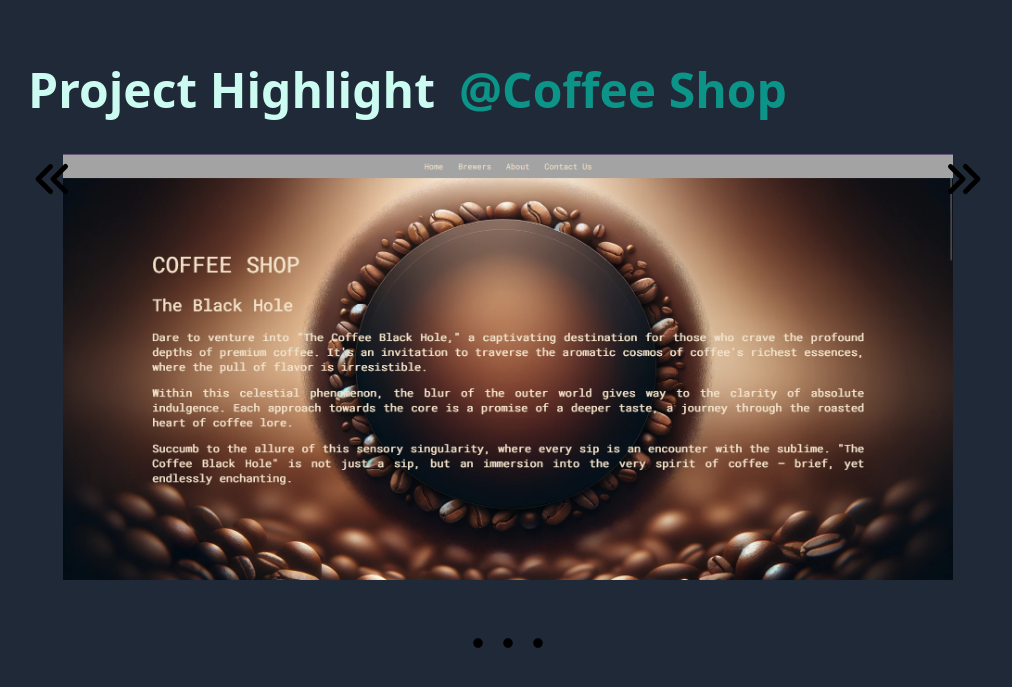
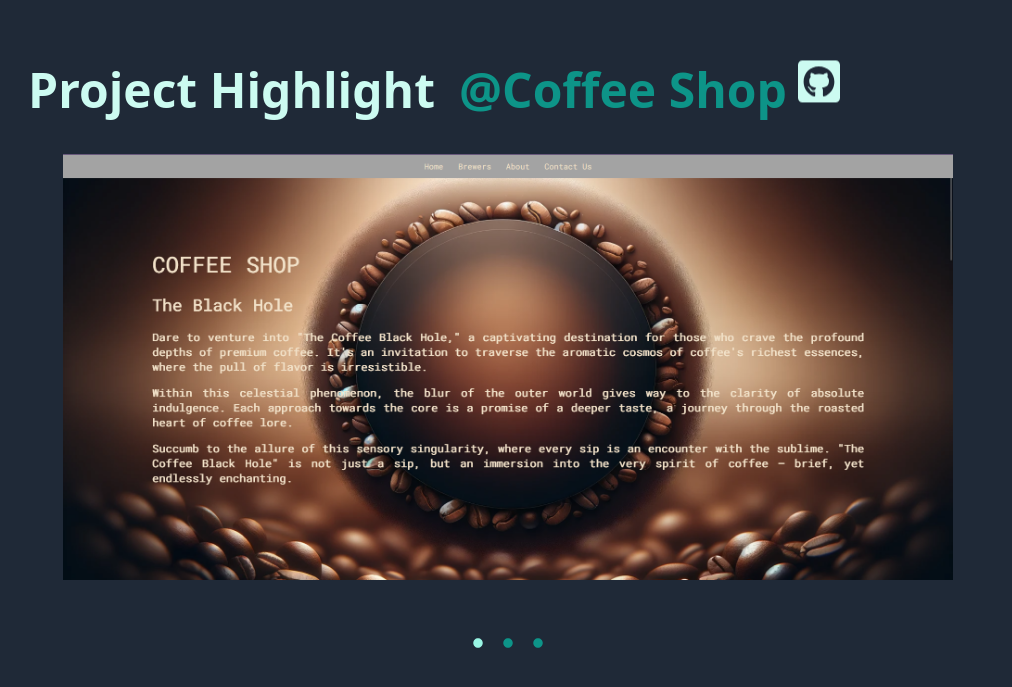
Before and after one commit to bantora/Portfolio, a React (Vite) app: page / in a window 1280 px wide. Shown: the part 2434-3121 px from the top of the page, without its empty margins (132-1144 px from the left). Built offline with nearby package versions, Linux system fonts and the light colour scheme.

Commit message:
feat: projects content and animations

```diff
--- a/src/pages/layouts/Header.tsx
+++ b/src/pages/layouts/Header.tsx
@@ -48,7 +48,7 @@ const Header = (): ReactElement => {
 					<button className="outline outline-2 outline-offset-2 rounded-md px-2 text-teal-100 hover:text-teal-400 animate-pulse">Resume</button>
 				</div>
 			</div>
-		</div >
+		</div>
 	)
 }
 
--- a/src/pages/projects/Projects.tsx
+++ b/src/pages/projects/Projects.tsx
@@ -3,12 +3,14 @@ import type { ReactElement } from 'react';
 import { useState } from 'react';
 import { RxDotFilled } from 'react-icons/rx';
 import { HiChevronDoubleLeft, HiChevronDoubleRight } from 'react-icons/hi';
+import { FaGithubSquare } from "react-icons/fa";
 
 import Section from '../../components/section/Section';
 
 const Projects = (): ReactElement => {
 
 	const [index, setIndex] = useState<number>(0);
+	const [pulse, setPulse] = useState<boolean>(false);
 
 	const projectImages = [
 		{
@@ -26,7 +28,7 @@ const Projects = (): ReactElement => {
 			url: 'src/assets/GuessTheNumber.png',
 			summary: 'A project created under the course of Jonas Schmedtmann, The Complete JavaScript Course',
 			links: {
-				website: '',
+				website: 'https://bantora.github.io/guess-the-number/',
 				repository: 'https://github.com/bantora/guess-the-number',
 				techStack: ['HTML', 'CSS', 'Javascript'],
 			}
@@ -34,7 +36,7 @@ const Projects = (): ReactElement => {
 		},
 		{
 			title: 'Pig Game',
-			url: '',
+			url: 'src/assets/PigGame.png',
 			summary: 'A project created under the course of Jonas Schmedtmann, The Complete JavaScript Course',
 			links: {
 				website: 'https://bantora.github.io/pig-game/',
@@ -57,25 +59,33 @@ const Projects = (): ReactElement => {
 	const handlePrevSlide = (): void => {
 		const findIndex = index === 0 ? projectImages.length - 1 : index - 1;
 		handleSlide(findIndex);
+	}
 
+	const handleClickRepository = (): void => {
+		setPulse(true);
+		setTimeout(() => {
+			setPulse(false)
+			window.open(projectImages[index].links.repository);
+		}, 1000);
 	}
 
 	return (
 		<Section id='projects'>
 			<div className='flex flex-col space-y-10 h-3/4 w-3/4'>
-				<div className='flex justify-start text-teal-100 text-5xl font-extrabold space'>Project Highlight
+				<div className='flex justify-start text-teal-100 text-5xl font-extrabold space-x-2'>Project Highlight
 					<a target='_blank' href={projectImages[index].links.website} className="ml-5 text-teal-600 hover:text-teal-400 pl-1 hover:underline hover:underline-offset-2 font-bold"> @{projectImages[index].title}</a>
+					<div onClick={handleClickRepository} className={`animate-bounce ${pulse ? 'animate-ping' : ''} cursor-pointer`}><FaGithubSquare /></div>
 				</div>
-				<div style={{ backgroundImage: `url("${projectImages[index].url}")`, }} className='flex justify-between content-center h-full w-full rounded-2xl bg-center bg-contain bg-no-repeat duration-500'>
-					<div className='cursor-pointer'>
+				<div style={{ backgroundImage: `url("${projectImages[index].url}")`, }} className='flex justify-between content-center h-full w-full rounded-2xl bg-center bg-contain bg-no-repeat duration-500 group'>
+					<div className='cursor-pointer hidden flex-col justify-center group-hover:flex text-teal-200 ml-48'>
 						<HiChevronDoubleLeft onClick={handlePrevSlide} size={50} />
 					</div>
-					<div className='cursor-pointer'>
+					<div className='cursor-pointer hidden flex-col justify-center group-hover:flex text-teal-200 mr-48'>
 						<HiChevronDoubleRight onClick={handleNextSlide} size={50} />
 					</div>
 				</div>
 				<div className='flex top-4 justify-center py-2'>{
-					projectImages.map((_, ind) => <div className='cursor-pointer' onClick={() => handleSlide(ind)}><RxDotFilled size={30} /></div>)
+					projectImages.map((_, ind) => <div className={`cursor-pointer ${index === ind ? 'text-teal-200' : 'text-teal-600'} hover:text-teal-800 `} onClick={() => handleSlide(ind)}><RxDotFilled size={30} /></div>)
 				}</div>
 			</div>
 		</Section >
```
